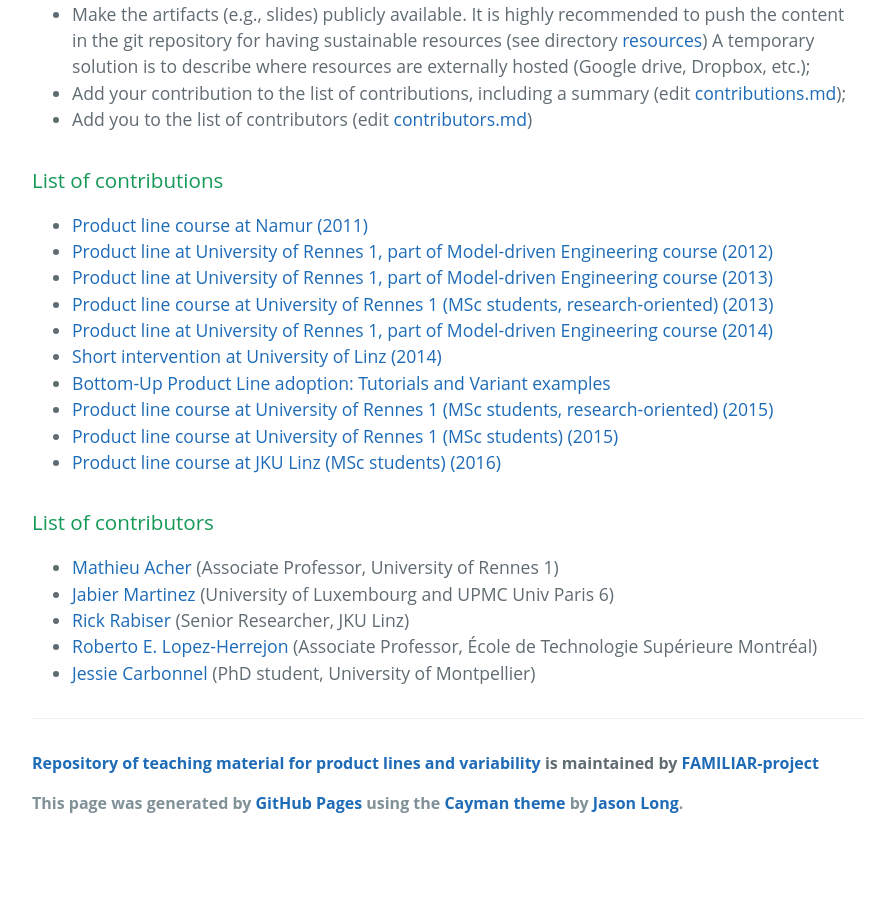
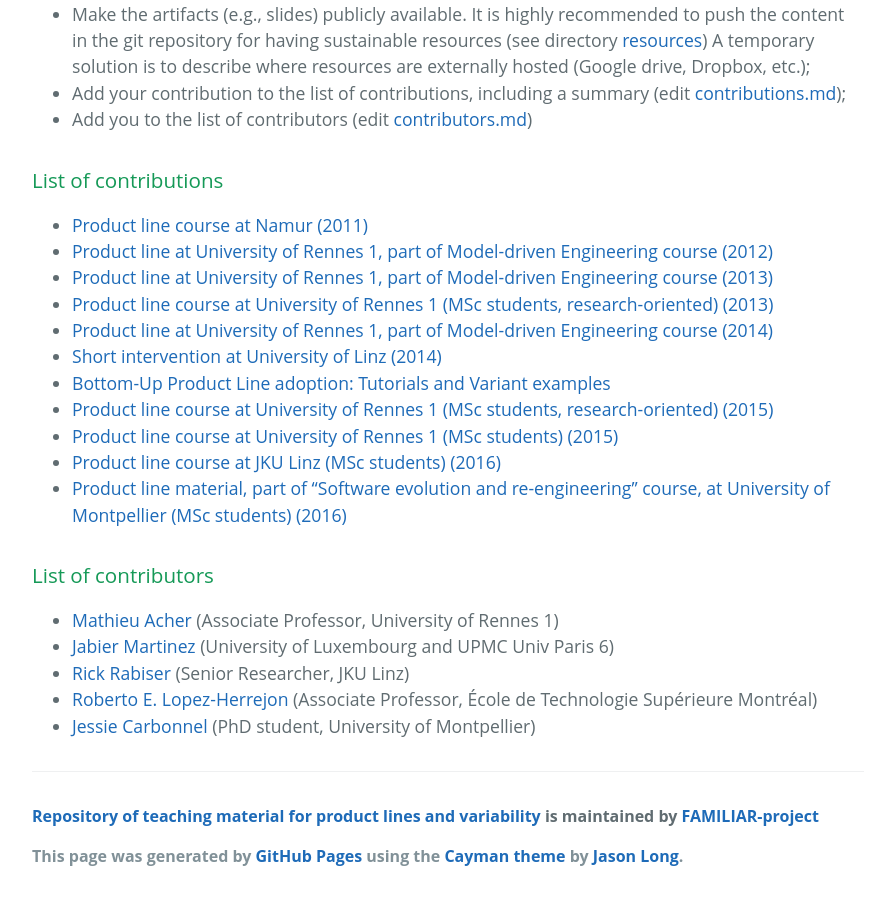
Before and after one commit to FAMILIAR-project/teaching, a Jekyll site: the page built from index.html, in a window 1280 px wide and 900 px high, scrolled down 815 px. Shown: the whole window, without its empty margins (192-1087 px from the left). Built offline with Jekyll 4.4.1, drawn with Linux system fonts in a browser that asks for light colours; before the commit the page ends 1662 px from its top, so only the background shows below that.

Commit message:
Montpellier

```diff
--- a/_includes/contributions.md
+++ b/_includes/contributions.md
@@ -10,3 +10,4 @@
 * [Product line course at University of Rennes 1 (MSc students, research-oriented) (2015)](rennes2015-MRI.html)
 * [Product line course at University of Rennes 1 (MSc students) (2015)](rennes2015-MDE.html)
 * [Product line course at JKU Linz (MSc students) (2016)](jku2016.html)
+* [Product line material, part of "Software evolution and re-engineering" course, at University of Montpellier (MSc students) (2016)](montpellier2016.html)
```
